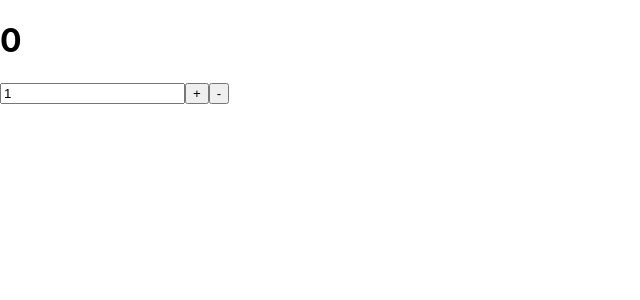
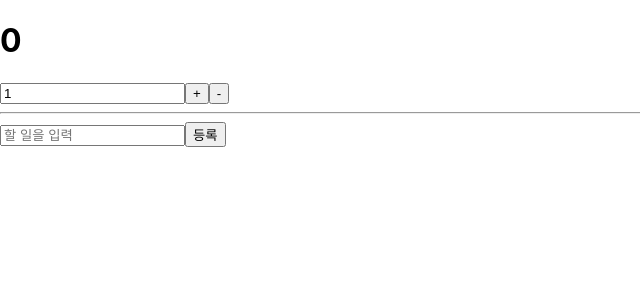
Before and after one commit to kimmoonkyung/react-redux, a React (Create React App) app: page / in a window 1280 px wide. Shown: the top 300 px of the page, without its empty margins (0-640 px from the left). Built offline with nearby package versions, Linux system fonts and the light colour scheme.

Commit message:
21.05.18 리액트-리덕스 ducks 패턴 todos 예제

```diff
--- a/src/App.js
+++ b/src/App.js
@@ -1,7 +1,14 @@
 import CounterContainer from './containers/CounterContainer';
+import TodosContainer from './containers/TodosContainer';
 
 function App() {
-    return <CounterContainer />;
+    return (
+        <div>
+            <CounterContainer />
+            <hr />
+            <TodosContainer />
+        </div>
+    );
 }
 
 export default App;
--- /dev/null
+++ b/src/components/Todos.js
@@ -0,0 +1,50 @@
+import React, { useState } from 'react';
+
+function TodoItem({ todo, onToggle }) {
+    return (
+        <li
+            style={{
+                textDecoration: todo.done ? 'line-through' : 'none',
+            }}
+            onClick={() => onToggle(todo.id)}
+        >
+            {todo.text}
+        </li>
+    );
+}
+
+function TodoList({ todos, onToggle }) {
+    return (
+        <ul>
+            {todos.map((todo) => (
+                <TodoItem key={todo.id} todo={todo} onToggle={onToggle} />
+            ))}
+        </ul>
+    );
+}
+
+function Todos({ todos, onCreate, onToggle }) {
+    const [text, setText] = useState('');
+    const onChange = (e) => setText(e.target.value);
+    const onSubmit = (e) => {
+        e.preventDefault(); // 새로고침 방지
+        onCreate(text);
+        setText('');
+    };
+
+    return (
+        <div>
+            <form onSubmit={onSubmit}>
+                <input
+                    value={text}
+                    onChange={onChange}
+                    placeholder="할 일을 입력"
+                />
+                <button type="submit">등록</button>
+            </form>
+            <TodoList todos={todos} onToggle={onToggle} />
+        </div>
+    );
+}
+
+export default Todos;
--- /dev/null
+++ b/src/containers/TodosContainer.js
@@ -0,0 +1,16 @@
+import React, { useCallback } from 'react';
+import Todos from '../components/Todos';
+import { useSelector, useDispatch } from 'react-redux';
+import { addTodo, toggleTodo } from '../modules/todos';
+
+function TodosContainer() {
+    const todos = useSelector((state) => state.todos);
+    const dispatch = useDispatch();
+
+    const onCreate = useCallback((text) => dispatch(addTodo(text)), [dispatch]);
+    const onToggle = useCallback((id) => dispatch(toggleTodo(id)), [dispatch]);
+
+    return <Todos onCreate={onCreate} onToggle={onToggle} todos={todos} />;
+}
+
+export default TodosContainer;
```
